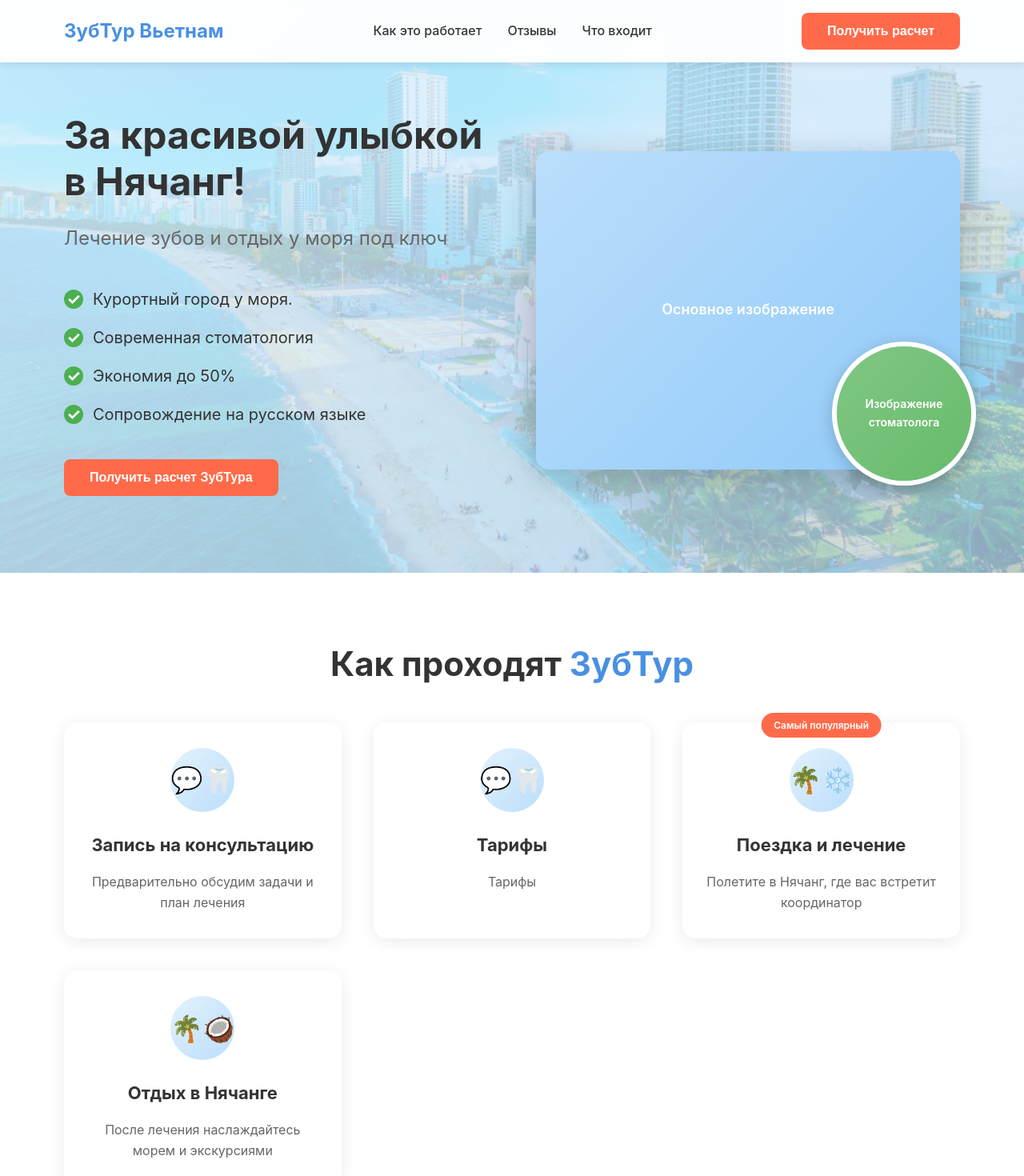
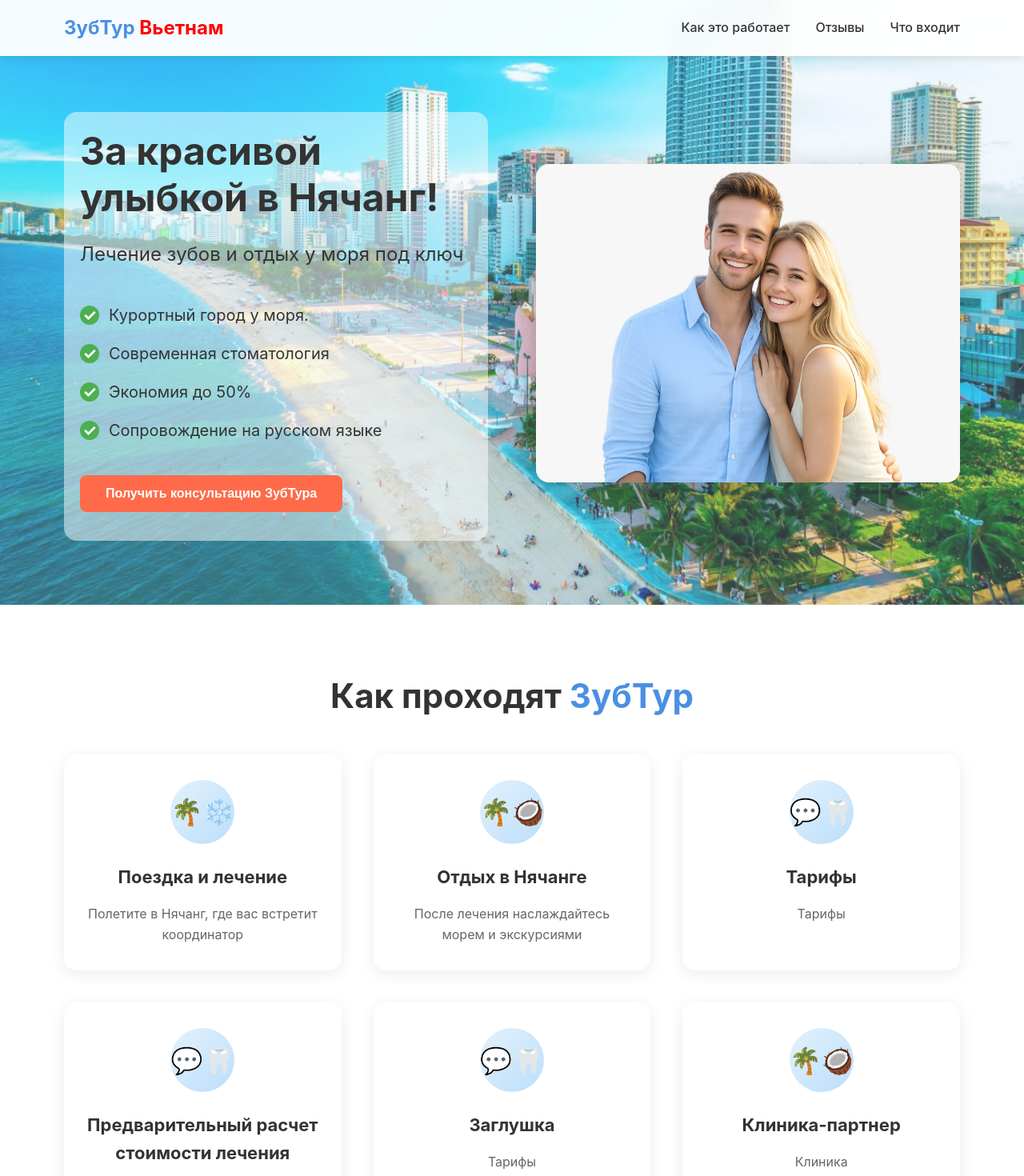
Before and after one commit to OGSmit/Zub, a Nuxt app: page / in a window 1280 px wide. Shown: the top 1470 px of the page at 80% size. Built offline with nearby package versions, Linux system fonts and the light colour scheme.

Commit message:
feat: update master

```diff
--- a/components/AppHeader.vue
+++ b/components/AppHeader.vue
@@ -3,16 +3,16 @@
     <div class="container">
       <nav class="header__nav">
         <div class="header__logo">
-          <NuxtLink to="/">ЗубТур Вьетнам</NuxtLink>
+          <NuxtLink to="/">ЗубТур <span>Вьетнам</span></NuxtLink>
         </div>
         <ul class="header__menu">
           <li><a href="#how-it-works">Как это работает</a></li>
           <li><a href="#reviews">Отзывы</a></li>
           <li><a href="#what-included">Что входит</a></li>
         </ul>
-        <button class="btn btn--primary header__cta">
+        <!-- <button class="btn btn--primary header__cta">
           Получить расчет
-        </button>
+        </button> -->
       </nav>
     </div>
   </header>
@@ -48,6 +48,10 @@
       text-decoration: none;
       color: inherit;
     }
+
+    &:deep(span) {
+      color: red;
+    }
   }
 
   &__menu {
--- a/components/ConsultationModal.vue
+++ b/components/ConsultationModal.vue
@@ -14,11 +14,11 @@
         <div class="contact-block">
           <div class="contact-block__item">
             <span class="contact-block__icon contact-block__icon--phone">📞</span>
-            <span class="contact-block__text">+7 (999) 000-00-00</span>
+            <span class="contact-block__text">+84 888 09 44 58</span>
           </div>
           <div class="contact-block__item">
             <span class="contact-block__icon contact-block__icon--telegram">✈️</span>
-            <span class="contact-block__text">@name</span>
+            <span class="contact-block__text">t.me/zubtur</span>
           </div>
           <div class="contact-block__item">
             <span class="contact-block__icon contact-block__icon--email">✉️</span>
@@ -27,7 +27,7 @@
         </div>
 
         <!-- Блок контактов 2 -->
-        <div class="contact-block">
+        <!-- <div class="contact-block">
           <div class="contact-block__item">
             <span class="contact-block__icon contact-block__icon--phone">📞</span>
             <span class="contact-block__text">+7 (999) 000-00-00</span>
@@ -40,7 +40,7 @@
             <span class="contact-block__icon contact-block__icon--email">✉️</span>
             <span class="contact-block__text">info@email.com</span>
           </div>
-        </div>
+        </div> -->
       </div>
 
       <!-- Правая часть: Форма -->
@@ -72,6 +72,17 @@
             />
           </div>
 
+          <div class="consultation-form__field">
+            <input
+              id="consultation-phone"
+              v-model="form.phone"
+              type="mail"
+              class="consultation-form__input"
+              placeholder="эл. почта"
+              required
+            />
+          </div>
+
           <button type="submit" class="consultation-form__submit">
             Записаться
           </button>
@@ -85,7 +96,7 @@
           </div>
           <div class="consultation-benefit">
             <span class="consultation-benefit__check">✓</span>
-            <span class="consultation-benefit__text">Ответим в течение 10 минут</span>
+            <span class="consultation-benefit__text">Ответим в течение дня</span>
           </div>
           <div class="consultation-benefit">
             <span class="consultation-benefit__check">✓</span>
--- a/components/HeroSection.vue
+++ b/components/HeroSection.vue
@@ -28,25 +28,14 @@
             </li>
           </ul>
           <button class="btn btn--primary hero__cta">
-            Получить расчет ЗубТура
+            Получить консультацию ЗубТура
           </button>
           <!-- <p class="hero__response-time">
             Ответим в течение 15 минут
           </p> -->
         </div>
         <div class="hero__images">
-          <div class="hero__main-image">
-            <!-- Здесь будет основное изображение пары -->
-            <div class="hero__image-placeholder">
-              <span>Основное изображение</span>
-            </div>
-          </div>
-          <div class="hero__inset-image">
-            <!-- Здесь будет круглое изображение стоматолога -->
-            <div class="hero__inset-placeholder">
-              <span>Изображение стоматолога</span>
-            </div>
-          </div>
+         <img src="/images/pair.JPG" alt="Hero Image" class="hero__main-image">
         </div>
       </div>
     </div>
@@ -82,8 +71,8 @@ const heroImageUrl = '/images/beach-nha-trang-1140x675.jpg'
     bottom: 0;
     background: linear-gradient(
       135deg,
-      rgba(227, 242, 253, 0.85) 0%,
-      rgba(187, 222, 251, 0.75) 100%
+      rgba(227, 242, 253, 0.25) 0%,
+      rgba(187, 222, 251, 0.25) 100%
     );
     z-index: 0;
   }
@@ -112,6 +101,10 @@ const heroImageUrl = '/images/beach-nha-trang-1140x675.jpg'
   }
 
   &__text {
+
+    background-color: rgba(255, 255, 255, 0.5);
+    border-radius: 16px;
+padding: 20px;
     @include desktop {
       order: 1;
     }
@@ -132,7 +125,8 @@ const heroImageUrl = '/images/beach-nha-trang-1140x675.jpg'
 
   &__subtitle {
     font-size: 20px;
-    color: $text-light;
+    color: #333333;
+
     margin-bottom: 32px;
 
     @include desktop {
--- a/components/HowItWorksSection.vue
+++ b/components/HowItWorksSection.vue
@@ -5,16 +5,29 @@
         Как проходят <span class="section__title--highlight">ЗубТур</span>
       </h2>
       <div class="how-it-works__cards">
-        <div class="how-it-works__card" @click="openConsultationModal">
+        <div class="how-it-works__card">
+          <!-- <div class="how-it-works__badge">Самый популярный</div> -->
           <div class="how-it-works__icon">
-            <!-- Иконка зуба с чатом -->
-            <div class="icon-placeholder">💬🦷</div>
+            <!-- Иконка пальмы и снежинки -->
+            <div class="icon-placeholder">🌴❄️</div>
           </div>
-          <h3 class="how-it-works__card-title">Запись на консультацию</h3>
+          <h3 class="how-it-works__card-title">Поездка и лечение</h3>
           <p class="how-it-works__card-text">
-            Предварительно обсудим задачи и план лечения
+            Полетите в Нячанг, где вас встретит координатор
           </p>
         </div>
+
+        <div class="how-it-works__card">
+          <div class="how-it-works__icon">
+            <!-- Иконка пальмы и кокоса -->
+            <div class="icon-placeholder">🌴🥥</div>
+          </div>
+          <h3 class="how-it-works__card-title">Отдых в Нячанге</h3>
+          <p class="how-it-works__card-text">
+            После лечения наслаждайтесь морем и экскурсиями
+          </p>
+        </div>
+
         <div class="how-it-works__card" @click="openTariffModal">
           <div class="how-it-works__icon">
             <!-- Иконка зуба с чатом -->
@@ -25,28 +38,42 @@
             Тарифы
           </p>
         </div>
-        <div class="how-it-works__card">
-          <div class="how-it-works__badge">Самый популярный</div>
+
+        <div class="how-it-works__card" @click="openTariffModal">
           <div class="how-it-works__icon">
-            <!-- Иконка пальмы и снежинки -->
-            <div class="icon-placeholder">🌴❄️</div>
+            <!-- Иконка зуба с чатом -->
+            <div class="icon-placeholder">💬🦷</div>
           </div>
-          <h3 class="how-it-works__card-title">Поездка и лечение</h3>
+          <h3 class="how-it-works__card-title">Предварительный расчет стоимости лечения</h3>
           <p class="how-it-works__card-text">
-            Полетите в Нячанг, где вас встретит координатор
+            <!-- Тарифы -->
           </p>
         </div>
+
+        <div class="how-it-works__card" @click="openTariffModal">
+          <div class="how-it-works__icon">
+            <!-- Иконка зуба с чатом -->
+            <div class="icon-placeholder">💬🦷</div>
+          </div>
+          <h3 class="how-it-works__card-title">Заглушка</h3>
+          <p class="how-it-works__card-text">
+            Тарифы
+          </p>
+        </div>
+
         <div class="how-it-works__card">
           <div class="how-it-works__icon">
             <!-- Иконка пальмы и кокоса -->
             <div class="icon-placeholder">🌴🥥</div>
           </div>
-          <h3 class="how-it-works__card-title">Отдых в Нячанге</h3>
+          <h3 class="how-it-works__card-title">Клиника-партнер</h3>
           <p class="how-it-works__card-text">
-            После лечения наслаждайтесь морем и экскурсиями
+            Клиника
           </p>
         </div>
       </div>
+
+
       <div class="how-it-works__cta">
         <button class="btn btn--secondary" @click="openTariffModal">
           Подобрать формат ЗубТура >
--- a/components/TariffSelectionModal.vue
+++ b/components/TariffSelectionModal.vue
@@ -6,6 +6,35 @@
     </p>
 
     <div class="tariff-selection__cards">
+
+      <div class="tariff-card tariff-card--economy">
+        <div class="tariff-card__header">
+          <h3 class="tariff-card__title">Ligth</h3>
+          <p class="tariff-card__subtitle">Для туристов нуждающихся только в стомотологичиских услугах</p>
+        </div>
+        <div class="tariff-card__price">от 200 $</div>
+        <ul class="tariff-card__features">
+          <li class="tariff-card__feature">
+            <span class="tariff-card__check">✓</span>
+            Консультация
+          </li>
+          <li class="tariff-card__feature">
+            <span class="tariff-card__check">✓</span>
+            Клиника
+          </li>
+          <li class="tariff-card__feature">
+            <span class="tariff-card__check">✓</span>
+            Трансферы
+          </li>
+          <li class="tariff-card__feature">
+            <span class="tariff-card__check">✓</span>
+            Сопровождение
+          </li>
+        </ul>
+        <button class="tariff-card__button tariff-card__button--economy">
+          Подобрать тариф
+        </button>
+      </div>
       <!-- Тариф ЭКОНОМ -->
       <div class="tariff-card tariff-card--economy">
         <div class="tariff-card__header">
@@ -20,7 +49,11 @@
           </li>
           <li class="tariff-card__feature">
             <span class="tariff-card__check">✓</span>
-            Клиника, 2-3 отель
+            Клиника, 3* отель
+          </li>
+          <li class="tariff-card__feature">
+            <span class="tariff-card__check">✓</span>
+           1 экскурсия на выбор
           </li>
           <li class="tariff-card__feature">
             <span class="tariff-card__check">✓</span>
@@ -36,6 +69,8 @@
         </button>
       </div>
 
+
+
       <!-- Тариф БИЗНЕС -->
       <div class="tariff-card tariff-card--business">
         <div class="tariff-card__header">
@@ -49,15 +84,24 @@
         <ul class="tariff-card__features">
           <li class="tariff-card__feature">
             <span class="tariff-card__check">✓</span>
-            Всё из Эконом
+            Консультация
           </li>
           <li class="tariff-card__feature">
             <span class="tariff-card__check">✓</span>
-            4 отель
+трансфер, отель, клиника
+          </li>
+
+          <li class="tariff-card__feature">
+            <span class="tariff-card__check">✓</span>
+            4* отель
           </li>
           <li class="tariff-card__feature">
             <span class="tariff-card__check">✓</span>
-            Трансферы
+           3 экскурсия на выбор
+          </li>
+          <li class="tariff-card__feature">
+            <span class="tariff-card__check">✓</span>
+            сопровождение
           </li>
           <li class="tariff-card__feature">
             <span class="tariff-card__check">✓</span>
@@ -82,7 +126,15 @@
         <ul class="tariff-card__features">
           <li class="tariff-card__feature">
             <span class="tariff-card__check">✓</span>
-            Всё из Бизнес
+            Консультация
+          </li>
+          <li class="tariff-card__feature">
+            <span class="tariff-card__check">✓</span>
+          помощь в приобритении билетов
+          </li>
+          <li class="tariff-card__feature">
+            <span class="tariff-card__check">✓</span>
+трансфер, отель, клиника, сопровождение
           </li>
           <li class="tariff-card__feature">
             <span class="tariff-card__check">✓</span>
@@ -90,12 +142,17 @@
           </li>
           <li class="tariff-card__feature">
             <span class="tariff-card__check">✓</span>
-            Максимальные сроки
+           5 экскурсия на выбор
           </li>
           <li class="tariff-card__feature">
             <span class="tariff-card__check">✓</span>
-            Максимальный
+            Максимальные быстрые сроки
           </li>
+          <li class="tariff-card__feature">
+            <span class="tariff-card__check">✓</span>
+            сопровождение 24/7
+          </li>
+
         </ul>
         <button class="tariff-card__button tariff-card__button--premium">
           Выбрать ЗубТур
--- a/components/TestimonialsSection.vue
+++ b/components/TestimonialsSection.vue
@@ -2,7 +2,7 @@
   <section id="reviews" class="section section--light">
     <div class="container">
       <h2 class="section__title">
-        Отзывы <span class="section__title--accent">довольных клиентов</span>
+        Отзывы <span class="section__title--accent">клиентов</span>
       </h2>
       <div class="testimonials__cards">
         <div class="testimonials__card">
--- a/pages/index.vue
+++ b/pages/index.vue
@@ -4,7 +4,7 @@
     <HeroSection />
     <HowItWorksSection />
     <TestimonialsSection />
-    <WhatIncludedSection />
+    <!-- <WhatIncludedSection /> -->
   </div>
 </template>
 
```
Also changed, not shown: public/images/pair.JPG (added).
